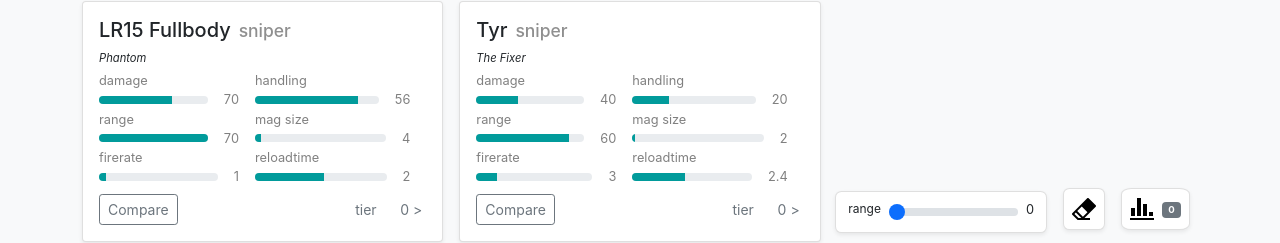
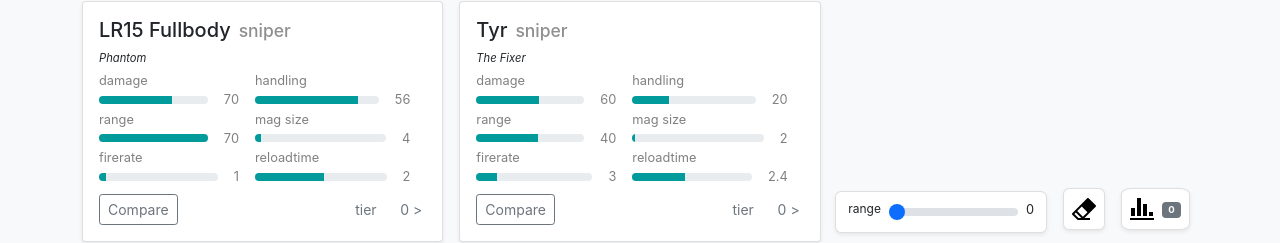
Before and after one commit to timum-viw/rctd, a React (Create React App) app: page / in a window 1280 px wide. Shown: the part 559-802 px from the top of the page. Built offline with nearby package versions, Linux system fonts and the light colour scheme.

Commit message:
fix Tyr damage and range value

```diff
--- a/src/data.js
+++ b/src/data.js
@@ -960,14 +960,14 @@ const data = [
         type: 'sniper',
         stats: [
             {
-                damage: [{range: 60, value: 40}],
+                damage: [{range: 40, value: 60}],
                 firerate: 3,
                 handling: 20,
                 magSize: 2,
                 reloadtime: 2.4,
             },
             {
-                damage: [{range: 60, value: 40}],
+                damage: [{range: 40, value: 60}],
                 firerate: 3,
                 handling: 20,
                 magSize: 2,
@@ -975,7 +975,7 @@ const data = [
                 other: ['increased ads speed', 'increased movement speed while aiming']
             },
             {
-                damage: [{range: 60, value: 40}],
+                damage: [{range: 40, value: 60}],
                 firerate: 3,
                 handling: 23,
                 magSize: 2,
@@ -983,7 +983,7 @@ const data = [
                 other: ['increased ads speed', 'increased movement speed while aiming']
             },
             {
-                damage: [{range: Infinity, value: 40}],
+                damage: [{range: Infinity, value: 60}],
                 firerate: 3,
                 handling: 23,
                 magSize: 2,
```
Also changed, not shown: 1 other file (tests, documents, lock files or other folders).
